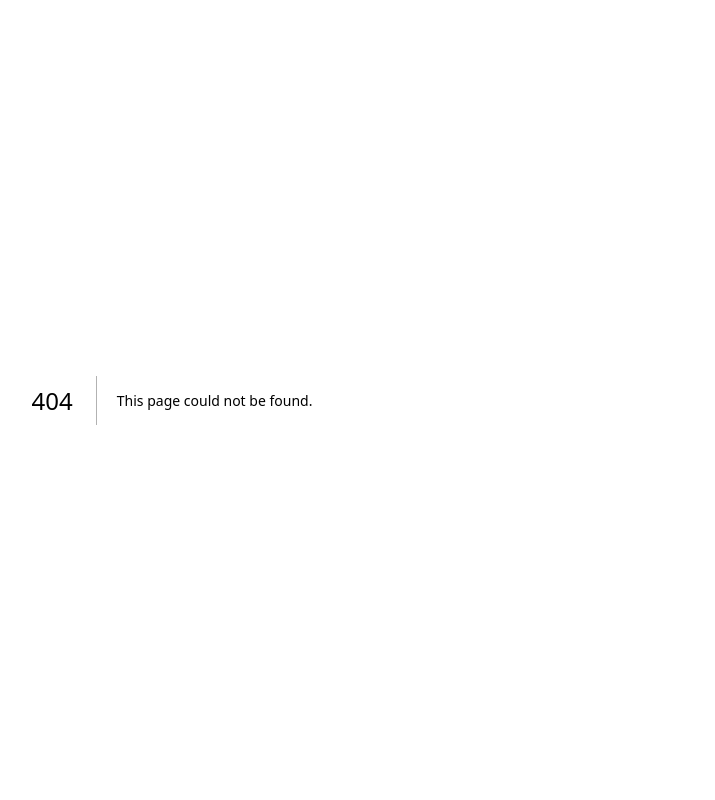
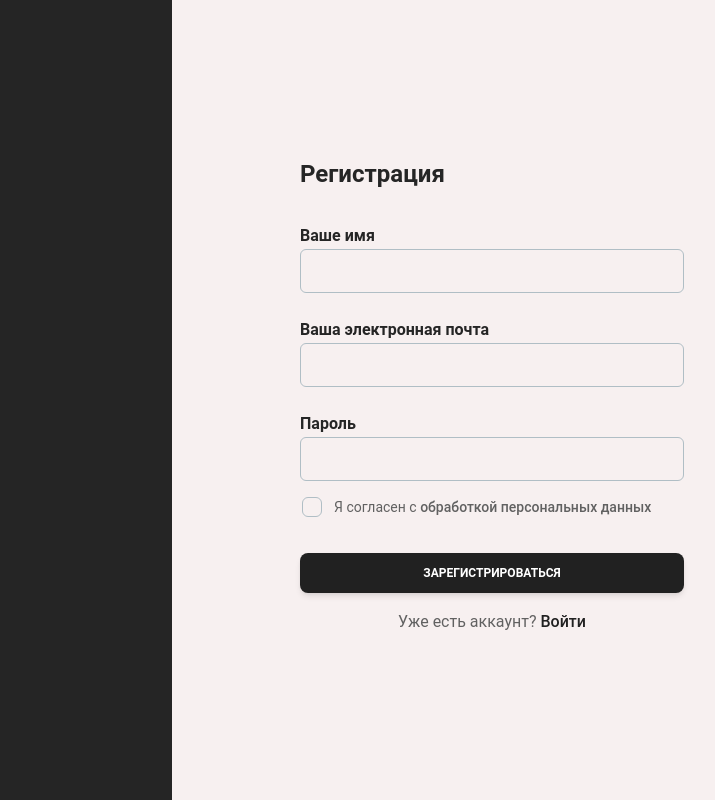
Before and after one commit to Lebedev-023046/online-shop, a Next.js app: page /auth/register in a window 1280 px wide. Before the commit this address had no page. Shown: the whole page, without its empty margins (468-1183 px from the left). Built offline with nearby package versions, Linux system fonts and the light colour scheme.

Commit message:
feat: add auth layout

```diff
--- /dev/null
+++ b/app/auth/login/page.tsx
@@ -0,0 +1,15 @@
+import { Form } from "@/features/auth";
+import { getAuthFields } from "@/features/auth/utils/generateAuthFields";
+
+export default function Login() {
+  const props = getAuthFields("login");
+
+  return (
+    <div className="flex h-dvh mx-auto">
+      <div className="w-[50%] h-full bg-dark"></div>
+      <div className="flex justify-center items-center w-[50%] h-full bg-soft">
+        <Form {...props} />
+      </div>
+    </div>
+  );
+}
--- /dev/null
+++ b/app/auth/register/page.tsx
@@ -0,0 +1,15 @@
+import { Form } from "@/features/auth";
+import { getAuthFields } from "@/features/auth/utils/generateAuthFields";
+
+export default function Register() {
+  const props = getAuthFields("register");
+
+  return (
+    <div className="flex h-dvh mx-auto">
+      <div className="w-[50%] h-full bg-dark"></div>
+      <div className="flex justify-center items-center w-[50%] h-full bg-soft">
+        <Form {...props} />
+      </div>
+    </div>
+  );
+}
--- a/app/page.tsx
+++ b/app/page.tsx
@@ -1,3 +1,10 @@
+import { Form } from "@/features/auth";
+
 export default function Home() {
-  return null;
+  return (
+    <div className="flex h-dvh mx-auto">
+      <div className="w-[50%] h-full bg-dark"></div>
+      <div className="flex justify-center items-center w-[50%] h-full bg-soft"></div>
+    </div>
+  );
 }
--- /dev/null
+++ b/features/auth/components/Form/AuthForm.tsx
@@ -0,0 +1,128 @@
+"use client";
+
+import { ErrorMessage } from "@hookform/error-message";
+import {
+  Button,
+  Card,
+  Checkbox,
+  Input,
+  Typography,
+} from "@material-tailwind/react";
+import Link from "next/link";
+import { Fragment } from "react";
+import { SubmitHandler, useForm } from "react-hook-form";
+
+import { AuthFormInfo } from "../../types";
+
+export function AuthForm({
+  title,
+  fields,
+  acceptTermsButton,
+  buttonText,
+  linkInfo,
+}: AuthFormInfo) {
+  const {
+    register,
+    handleSubmit,
+    formState: { errors },
+  } = useForm();
+
+  const onSubmit: SubmitHandler<Record<string, any>> = async data => {
+    try {
+      // Perform additional validation or submission logic here if needed
+      console.log(data);
+      console.log("hello");
+    } catch (error) {
+      // Handle errors or set form errors using setError
+    }
+  };
+
+  return (
+    <Card color="transparent" shadow={false}>
+      <Typography variant="h4" className="text-dark">
+        {title}
+      </Typography>
+      <form
+        className="mt-8 mb-2 w-80 max-w-screen-lg sm:w-96"
+        onSubmit={handleSubmit(onSubmit)}
+      >
+        <div className="mb-1 flex flex-col gap-6">
+          {fields.map((field, index) => (
+            <Fragment key={index}>
+              <div className="flex flex-col">
+                <Typography variant="h6" className="text-dark">
+                  {field.label}
+                </Typography>
+                <Input
+                  {...register(field.name, {
+                    required: {
+                      value: field.validation.required,
+                      message: field.validation.message,
+                    },
+                    pattern: {
+                      value: new RegExp(field.validation.pattern),
+                      message: field.validation.message,
+                    },
+                  })}
+                  size="lg"
+                  name={field.name}
+                  type={field.type}
+                  placeholder={field.placeholder}
+                  autoComplete={field.autocomplete}
+                  className=" !border-t-blue-gray-200 focus:!border-t-gray-900"
+                  labelProps={{
+                    className: "before:content-none after:content-none",
+                  }}
+                />
+                <ErrorMessage
+                  errors={errors}
+                  name={field.name}
+                  render={({ message }) => (
+                    <p className="text-sm text-red-900 pt-2">{message}</p>
+                  )}
+                />
+              </div>
+              {/* <Input {...register(field.name)} /> */}
+              {/* <Field
+                {...field}
+                {...register(field.name, {
+                  required: field.validation.required,
+                  pattern: {
+                    value: new RegExp(field.validation.pattern),
+                    message: field.validation.message,
+                  },
+                })}
+              /> */}
+            </Fragment>
+          ))}
+        </div>
+        {acceptTermsButton ? (
+          <Checkbox
+            label={
+              <Typography
+                variant="small"
+                color="gray"
+                className="flex items-center font-normal"
+              >
+                Я согласен с
+                <span className="font-medium transition-colors hover:text-gray-900">
+                  &nbsp;обработкой персональных данных
+                </span>
+              </Typography>
+            }
+            containerProps={{ className: "-ml-2.5" }}
+          />
+        ) : null}
+        <Button type="submit" className="mt-6" fullWidth>
+          {buttonText}
+        </Button>
+        <Typography color="gray" className="mt-4 text-center font-normal">
+          {linkInfo.text}{" "}
+          <Link href={linkInfo.href} className="font-medium text-gray-900">
+            {linkInfo.linkText}
+          </Link>
+        </Typography>
+      </form>
+    </Card>
+  );
+}
--- /dev/null
+++ b/features/auth/index.ts
@@ -0,0 +1,4 @@
+import { AuthForm } from "./components/Form/AuthForm";
+// import type { AuthFormInfo } from "./types/index";
+
+export { AuthForm as Form };
--- /dev/null
+++ b/features/auth/types/index.ts
@@ -0,0 +1,28 @@
+interface Validation {
+  required: boolean;
+  pattern: string;
+  message: string;
+}
+
+interface AuthField {
+  name: string;
+  type: string;
+  validation: Validation;
+  label: string;
+  placeholder: string;
+  autocomplete: string;
+}
+
+interface LinkInfo {
+  text: string;
+  linkText: string;
+  href: string;
+}
+
+export interface AuthFormInfo {
+  title: string;
+  fields: AuthField[];
+  acceptTermsButton: boolean;
+  buttonText: string;
+  linkInfo: LinkInfo;
+}
--- a/features/auth/utils/authorizationFields.ts
+++ /dev/null
@@ -1,25 +0,0 @@
-export const REGISTRATION_FORM_INFO = {
-  title: "Войти",
-  fields: [
-    {
-      name: "email",
-      type: "email",
-      pattern: /^[a-zA-Z0-9_.+-]+@[a-zA-Z0-9-]+\.[a-zA-Z0-9-.]+$/,
-      label: "Ваша электронная почта",
-      placeholder: "name@gmail.com",
-    },
-    {
-      name: "password",
-      type: "password",
-      label: "Пароль",
-      placeholder: "********",
-    },
-  ],
-  acceptTermsButton: false,
-  buttonText: "Войти",
-  link: {
-    text: "Нет аккаунта?",
-    linkText: "Зарегистрироваться",
-    href: "/auth/register",
-  },
-};
--- /dev/null
+++ b/features/auth/utils/generateAuthFields.ts
@@ -0,0 +1,102 @@
+import { AuthFormInfo } from "../types";
+
+export const getAuthFields = (state: "login" | "register"): AuthFormInfo => {
+  const stateMap = {
+    login: AUTHORIZATION_FORM_INFO,
+    register: REGISTRATION_FORM_INFO,
+  };
+  return stateMap[state];
+};
+
+const AUTHORIZATION_FORM_INFO = {
+  title: "Войти",
+  fields: [
+    {
+      name: "email",
+      type: "email",
+      label: "Ваша электронная почта",
+      placeholder: "name@gmail.com",
+      autocomplete: "on",
+
+      validation: {
+        required: true,
+        pattern: "^[a-zA-Z0-9_.+-]+@[a-zA-Z0-9-]+.[a-zA-Z0-9-.]+$",
+        // pattern: "",
+        message: "Введите действительный адрес электронной почты",
+      },
+    },
+    {
+      name: "password",
+      type: "password",
+      label: "Пароль",
+      placeholder: "********",
+      autocomplete: "off",
+
+      validation: {
+        required: true,
+        pattern: "^.{8,}$",
+        // pattern: "",
+        message: "Пароль должен содержать минимум 8 символов",
+      },
+    },
+  ],
+  acceptTermsButton: false,
+  buttonText: "Войти",
+  linkInfo: {
+    text: "Нет аккаунта?",
+    linkText: "Зарегистрироваться",
+    href: "/auth/register",
+  },
+};
+
+const REGISTRATION_FORM_INFO = {
+  title: "Регистрация",
+  fields: [
+    {
+      name: "name",
+      type: "text",
+      label: "Ваше имя",
+      placeholder: "Иван Иванов",
+      autocomplete: "on",
+
+      validation: {
+        required: true,
+        pattern: "^[a-zA-Zа-яА-Я]+$",
+        message: "Введите ваше имя",
+      },
+    },
+    {
+      name: "email",
+      type: "email",
+      label: "Ваша электронная почта",
+      placeholder: "name@gmail.com",
+      autocomplete: "on",
+
+      validation: {
+        required: true,
+        pattern: "^[a-zA-Z0-9_.+-]+@[a-zA-Z0-9-]+.[a-zA-Z0-9-.]+$",
+        message: "Введите действительный адрес электронной почты.",
+      },
+    },
+    {
+      name: "password",
+      type: "password",
+      label: "Пароль",
+      placeholder: "********",
+      autocomplete: "off",
+
+      validation: {
+        required: true,
+        pattern: "/^.{8,}$/",
+        message: "Пароль должен содержать минимум 8 символов",
+      },
+    },
+  ],
+  acceptTermsButton: true,
+  buttonText: "Зарегистрироваться",
+  linkInfo: {
+    text: "Уже есть аккаунт?",
+    linkText: "Войти",
+    href: "/auth/login",
+  },
+};
--- a/features/auth/utils/registrationFields.ts
+++ /dev/null
@@ -1,32 +0,0 @@
-export const REGISTRATION_FORM_INFO = {
-  title: "Регистрация",
-  fields: [
-    {
-      name: "name",
-      type: "text",
-      pattern: /^[a-zA-Zа-яА-Я]+$/,
-      label: "Ваше имя",
-      placeholder: "Иван Иванов",
-    },
-    {
-      name: "email",
-      type: "email",
-      pattern: /^[a-zA-Z0-9_.+-]+@[a-zA-Z0-9-]+\.[a-zA-Z0-9-.]+$/,
-      label: "Ваша электронная почта",
-      placeholder: "name@gmail.com",
-    },
-    {
-      name: "password",
-      type: "password",
-      label: "Пароль",
-      placeholder: "********",
-    },
-  ],
-  acceptTermsButton: true,
-  buttonText: "Зарегистрироваться",
-  link: {
-    text: "Уже есть аккаунт?",
-    linkText: "Войти",
-    href: "/auth/login",
-  },
-};
```
